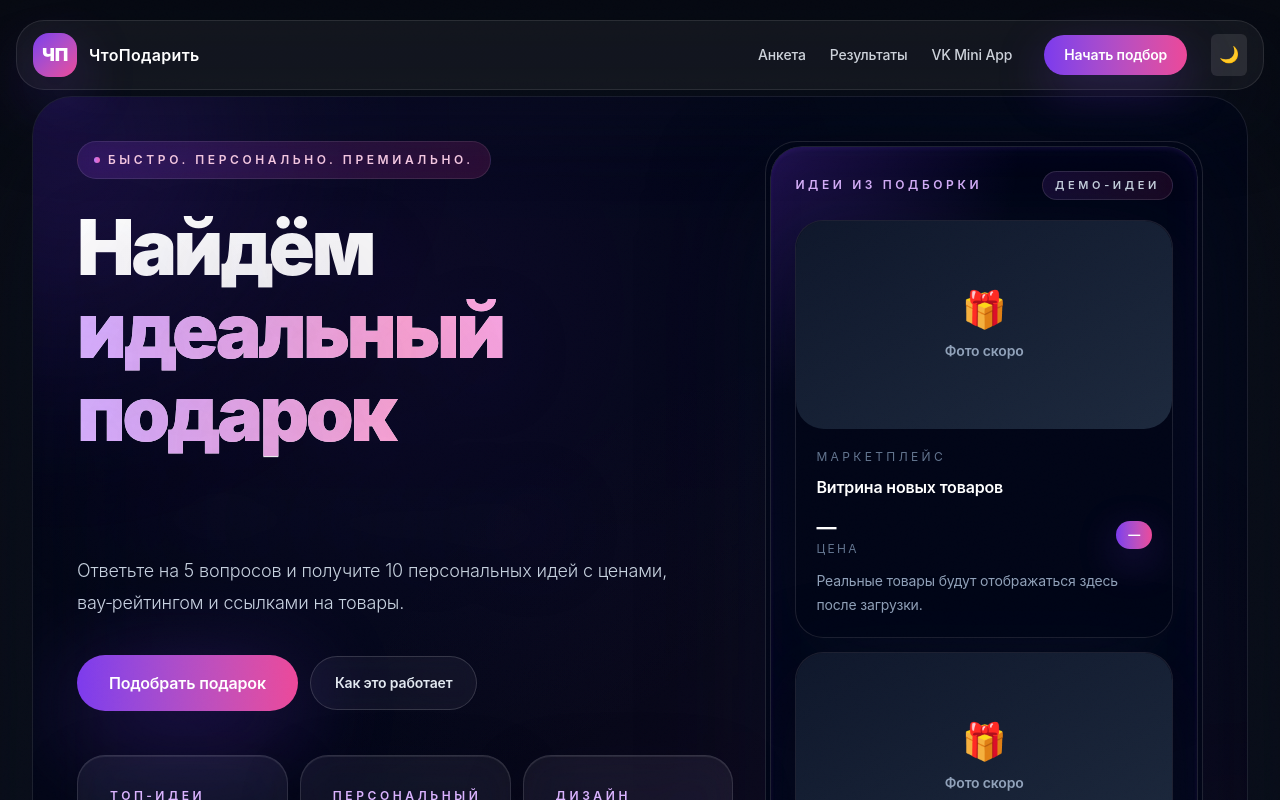
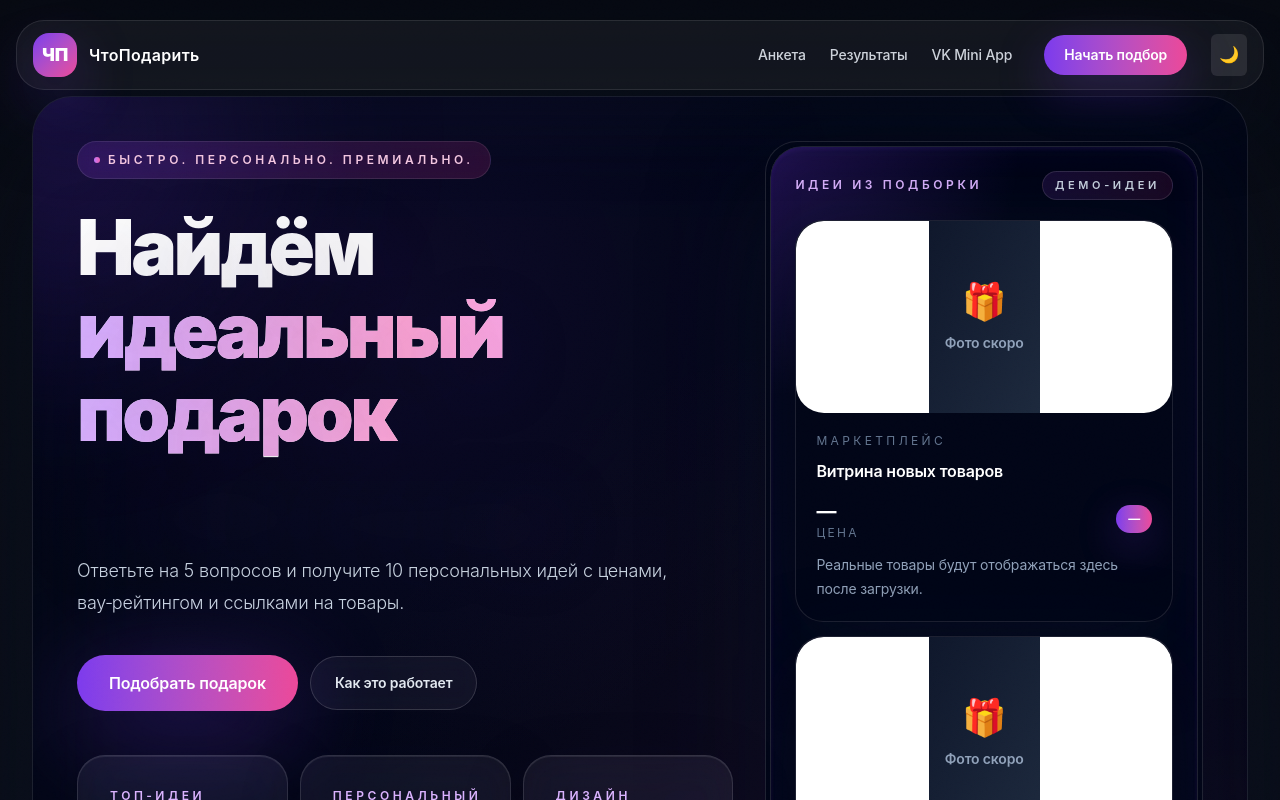
Before and after one commit to nokolya1237kpz-ctrl/chto-podarit, a Next.js app: page / in a window 1280 px wide. Shown: the top 800 px of the page. Built offline with nearby package versions, Linux system fonts and the light colour scheme; no server answers; the database is empty.

Commit message:
Fix product image rendering

```diff
--- a/components/GiftCard.tsx
+++ b/components/GiftCard.tsx
@@ -29,8 +29,8 @@ export default function GiftCard({ gift }: { gift: Product }) {
       <SafeProductImage
         imageUrl={gift.imageUrl}
         alt={gift.title || 'Товар'}
-        wrapperClassName="h-56 w-full overflow-hidden bg-slate-900/80"
-        className="h-full w-full object-cover"
+        wrapperClassName="relative flex items-center justify-center h-80 w-full overflow-hidden bg-white"
+        className="h-full w-full object-contain"
       />
 
       <div className="p-6 flex flex-col gap-5">
--- a/components/HeroPreview.tsx
+++ b/components/HeroPreview.tsx
@@ -29,8 +29,8 @@ export default function HeroPreview({ products }: HeroPreviewProps) {
               <SafeProductImage
                 imageUrl={product?.imageUrl}
                 alt={product?.title || 'Товар'}
-                wrapperClassName="h-52 w-full overflow-hidden rounded-[1.75rem] bg-slate-900/80"
-                className="h-full w-full object-cover"
+                wrapperClassName="relative flex items-center justify-center h-48 w-full overflow-hidden rounded-[1.75rem] bg-white"
+                className="h-full w-full object-contain"
               />
               <div className="relative p-5">
                 <p className="text-xs uppercase tracking-[0.28em] text-slate-500">{product?.marketplace || 'Маркетплейс'}</p>
--- a/components/SafeProductImage.tsx
+++ b/components/SafeProductImage.tsx
@@ -11,8 +11,8 @@ interface SafeProductImageProps {
 export default function SafeProductImage({
   imageUrl,
   alt = 'product image',
-  className = '',
-  wrapperClassName = '',
+  className = 'h-full w-full object-contain',
+  wrapperClassName = 'relative flex items-center justify-center overflow-hidden bg-white',
 }: SafeProductImageProps) {
   const [hasError, setHasError] = useState(false);
   const showImage = Boolean(imageUrl) && !hasError;
```
